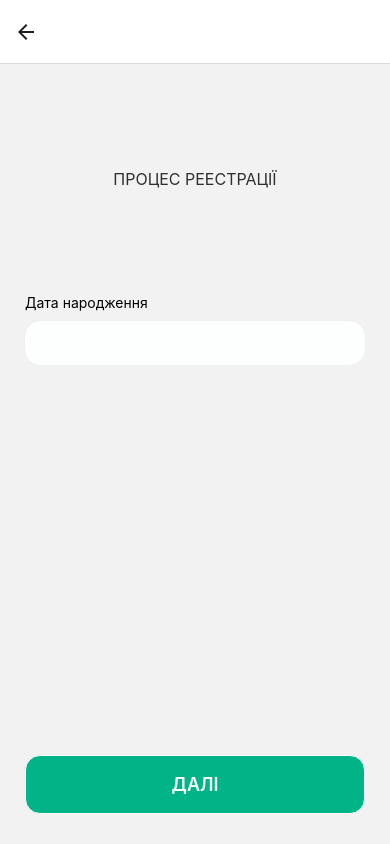
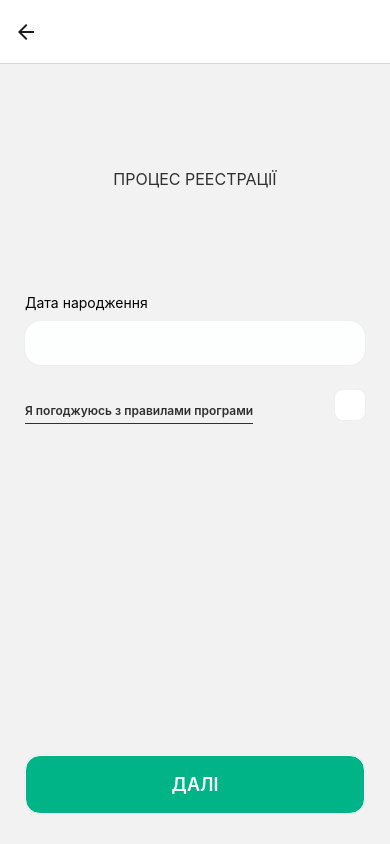
Before and after one commit to valeskus/AZSnoname, a React Native app: screen /EnterUserBirthday in a window 390 px wide. Built offline with nearby package versions, Linux system fonts and the light colour scheme.

Commit message:
added link button

```diff
--- a/src/UI/Icons/Icons.tsx
+++ b/src/UI/Icons/Icons.tsx
@@ -2,4 +2,5 @@ export const Icons = {
   cancel: require('../../../assets/cancel.png'),
   flag: require('../../../assets/flag.png'),
   pencil: require('../../../assets/pencil.png'),
+  check: require('../../../assets/check.png'),
 };
--- /dev/null
+++ b/src/UI/LinkButton/LinkButton.tsx
@@ -0,0 +1,39 @@
+import React, {useState} from 'react';
+import {Image, Pressable, Text, View} from 'react-native';
+import {styles} from './styles';
+import {Icons} from '../Icons';
+
+export type Props = {
+  title: string;
+  onPress: () => void;
+  underline: boolean;
+  selectButton: boolean;
+};
+
+export function LinkButton({
+  title,
+  onPress,
+  underline,
+  selectButton,
+}: Props): JSX.Element {
+  const [check, setCheck] = useState(false);
+  return (
+    <View style={[styles.linkButtonContainer, !selectButton && styles.center]}>
+      <Pressable
+        onPress={onPress}
+        style={({pressed}) => [
+          styles.linkButton,
+          pressed && styles.buttonPressed,
+        ]}>
+        <View style={underline && styles.underline}>
+          <Text style={styles.buttonTitle}>{title}</Text>
+        </View>
+      </Pressable>
+      {selectButton && (
+        <Pressable onPress={() => setCheck(true)} style={styles.checkContainer}>
+          {check && <Image source={Icons.check} style={[styles.checkIcon]} />}
+        </Pressable>
+      )}
+    </View>
+  );
+}
--- /dev/null
+++ b/src/UI/LinkButton/index.ts
@@ -0,0 +1 @@
+export * from './LinkButton';
--- /dev/null
+++ b/src/UI/LinkButton/styles.ts
@@ -0,0 +1,50 @@
+import {StyleSheet} from 'react-native';
+
+export const styles = StyleSheet.create({
+  linkButtonContainer: {
+    flexDirection: 'row',
+    width: '100%',
+    alignItems: 'baseline',
+    justifyContent: 'space-between',
+  },
+  center: {
+    justifyContent: 'center',
+  },
+  linkButton: {
+    marginBottom: 30,
+  },
+  buttonPressed: {
+    transform: [{scale: 0.9}],
+  },
+
+  buttonTitle: {
+    fontSize: 12,
+    color: 'rgb(48, 48, 48)',
+    // fontFamily: 'Mustica Pro',
+    fontStyle: 'normal',
+    fontWeight: '600',
+  },
+  underline: {
+    paddingVertical: 5,
+    borderBottomColor: 'rgb(48, 48, 48)',
+    borderBottomWidth: 1,
+    flex: 2,
+  },
+  checkIcon: {
+    width: 24,
+    height: 24,
+  },
+  checkContainer: {
+    width: 30,
+    height: 30,
+    backgroundColor: 'rgb(255, 255, 255)',
+    borderRadius: 8,
+    shadowColor: 'rgb(0, 0, 0)',
+    shadowOpacity: 0.05,
+    shadowRadius: 2,
+    shadowOffset: {width: 0, height: 0},
+    justifyContent: 'center',
+    alignItems: 'center',
+    top: 5,
+  },
+});
--- a/src/screens/RegistrationsScreens/EnterCode/EnterCode.tsx
+++ b/src/screens/RegistrationsScreens/EnterCode/EnterCode.tsx
@@ -6,6 +6,7 @@ import {PhoneNumberInput} from '../../../UI/PhoneNumberInput';
 import {CodeInputs} from '../../../UI/CodeInputs/CodeInputs';
 import {RegistrationHeader} from '../../../UI/RegistrationHeader';
 import {useEnterCodeController} from './useEnterCodeController';
+import {LinkButton} from '../../../UI/LinkButton';
 
 export function EnterCode(): JSX.Element {
   const {handlerCode, route, navigation} = useEnterCodeController();
@@ -26,6 +27,12 @@ export function EnterCode(): JSX.Element {
           label={'Введіть код з SMS'}
         />
         {/* <Link to={'/'}>Надіслати код повторно</Link> */}
+        <LinkButton
+          title="Надіслати код повторно"
+          underline={false}
+          onPress={() => {}}
+          selectButton={false}
+        />
       </View>
 
       <Button
--- a/src/screens/RegistrationsScreens/EnterUserBirthday/EnterUserBirthday.tsx
+++ b/src/screens/RegistrationsScreens/EnterUserBirthday/EnterUserBirthday.tsx
@@ -5,6 +5,7 @@ import {Input} from '../../../UI/Input';
 import {Button} from '../../../UI/Button';
 import {RegistrationHeader} from '../../../UI/RegistrationHeader';
 import {useEnterUserBirthdayController} from './useEnterUserBirthdayController';
+import {LinkButton} from '../../../UI/LinkButton';
 
 export function EnterUserBirthday(): JSX.Element {
   const {onPress} = useEnterUserBirthdayController();
@@ -14,7 +15,12 @@ export function EnterUserBirthday(): JSX.Element {
       <RegistrationHeader />
       <View style={styles.inputsContainer}>
         <Input label={'Дата народження'} onChange={() => {}} />
-        {/* <Link to={'/'}>Я погоджуюсь з правилами програми</Link> */}
+        <LinkButton
+          title="Я погоджуюсь з правилами програми"
+          underline={true}
+          onPress={() => {}}
+          selectButton={true}
+        />
       </View>
 
       <Button title="ДАЛІ" onPress={onPress} />
--- a/src/screens/RegistrationsScreens/EnterUserBirthday/styles.ts
+++ b/src/screens/RegistrationsScreens/EnterUserBirthday/styles.ts
@@ -4,7 +4,6 @@ export const styles = StyleSheet.create({
   container: {
     flex: 1,
     flexDirection: 'column',
-    alignItems: 'center',
     marginHorizontal: 25,
   },
   inputsContainer: {
```
Also changed, not shown: assets/check.png (added).
